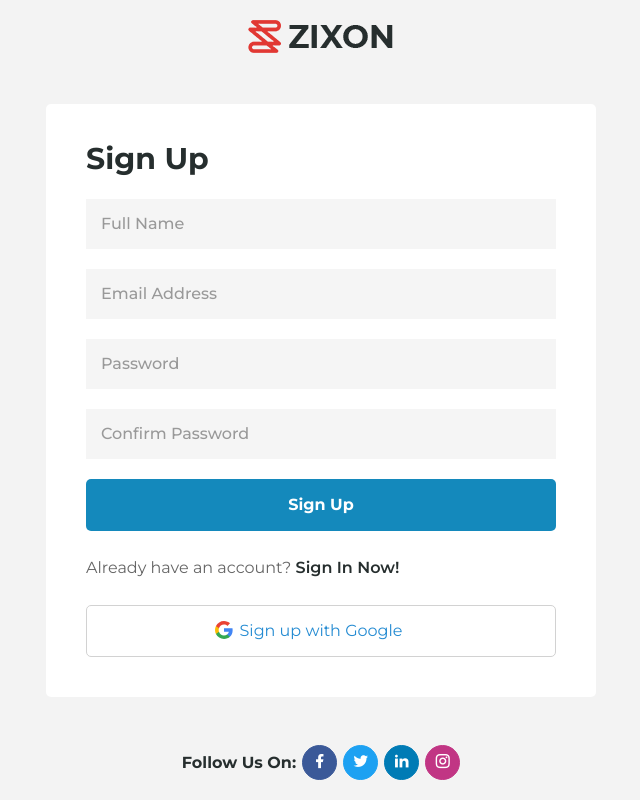
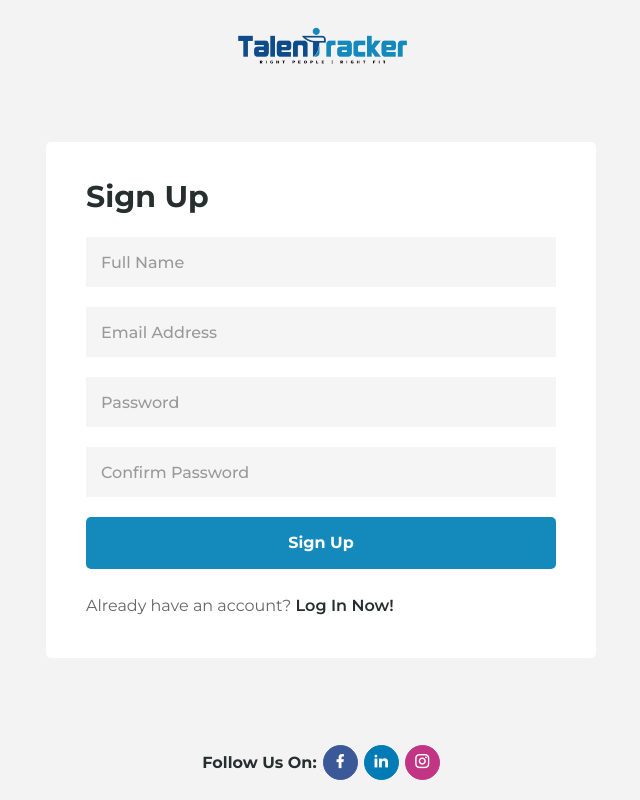
Before and after one commit to MostasirMahim/talentracker-demo, a Next.js app: page /auth/user/register in a window 1280 px wide. Shown: the whole page, without its empty margins (319-959 px from the left). Built offline with nearby package versions, Linux system fonts and the light colour scheme.

Commit message:
chore(user_register) : added register page & customized.

```diff
--- a/src/app/(auth)/auth/user/register/page.js
+++ b/src/app/(auth)/auth/user/register/page.js
@@ -1,13 +1,13 @@
 import Link from "next/link";
 import Image from "next/image";
 
-export default function SignUp() {
+function UserRegister() {
   return (
     <>
       <div className="profile-authentication-area">
         <div className="logo">
           <Link href="/" className="d-inline-block">
-            <Image src="/images/logo.png" alt="logo" width={147} height={33} />
+            <Image src="/images/ttl_logo.png" alt="logo" width={200} height={50} />
           </Link>
         </div>
 
@@ -54,42 +54,9 @@
 
                   <span className="dont-account">
                     Already have an account?{" "}
-                    <Link href="/sign-in">Sign In Now!</Link>
+                    <Link href="/auth/user/login">Log In Now!</Link>
                   </span>
                 </form>
-
-                <div className="sign-in-with-button">
-                  <button type="button">
-                    <svg
-                      xmlns="http://www.w3.org/2000/svg"
-                      width="18"
-                      height="18"
-                      viewBox="0 0 18 18"
-                      aria-hidden="true"
-                    >
-                      <title>Google</title>
-                      <g fill="none" fill-rule="evenodd">
-                        <path
-                          fill="#4285F4"
-                          d="M17.64 9.2045c0-.6381-.0573-1.2518-.1636-1.8409H9v3.4814h4.8436c-.2086 1.125-.8427 2.0782-1.7959 2.7164v2.2581h2.9087c1.7018-1.5668 2.6836-3.874 2.6836-6.615z"
-                        ></path>
-                        <path
-                          fill="#34A853"
-                          d="M9 18c2.43 0 4.4673-.806 5.9564-2.1805l-2.9087-2.2581c-.8059.54-1.8368.859-3.0477.859-2.344 0-4.3282-1.5831-5.036-3.7104H.9574v2.3318C2.4382 15.9832 5.4818 18 9 18z"
-                        ></path>
-                        <path
-                          fill="#FBBC05"
-                          d="M3.964 10.71c-.18-.54-.2822-1.1168-.2822-1.71s.1023-1.17.2823-1.71V4.9582H.9573A8.9965 8.9965 0 0 0 0 9c0 1.4523.3477 2.8268.9573 4.0418L3.964 10.71z"
-                        ></path>
-                        <path
-                          fill="#EA4335"
-                          d="M9 3.5795c1.3214 0 2.5077.4541 3.4405 1.346l2.5813-2.5814C13.4632.8918 11.426 0 9 0 5.4818 0 2.4382 2.0168.9573 4.9582L3.964 7.29C4.6718 5.1627 6.6559 3.5795 9 3.5795z"
-                        ></path>
-                      </g>
-                    </svg>
-                    Sign up with Google
-                  </button>
-                </div>
               </div>
             </div>
           </div>
@@ -101,7 +68,7 @@
           </li>
           <li>
             <a
-              href="https://www.facebook.com/"
+              href="https://www.facebook.com/talentracker/"
               className="facebook"
               target="_blank"
             >
@@ -110,16 +77,7 @@
           </li>
           <li>
             <a
-              href="https://www.twitter.com/"
-              className="twitter"
-              target="_blank"
-            >
-              <i className="ri-twitter-fill"></i>
-            </a>
-          </li>
-          <li>
-            <a
-              href="https://www.linkedin.com/"
+              href="https://www.linkedin.com/company/talentracker-limited/"
               className="linkedin"
               target="_blank"
             >
@@ -128,7 +86,7 @@
           </li>
           <li>
             <a
-              href="https://www.instagram.com/"
+              href="https://www.instagram.com/talen_tracker?igsh=NXN2NWY3d2E1a3B4"
               className="instagram"
               target="_blank"
             >
@@ -140,3 +98,5 @@
     </>
   );
 }
+
+export default UserRegister;
```
